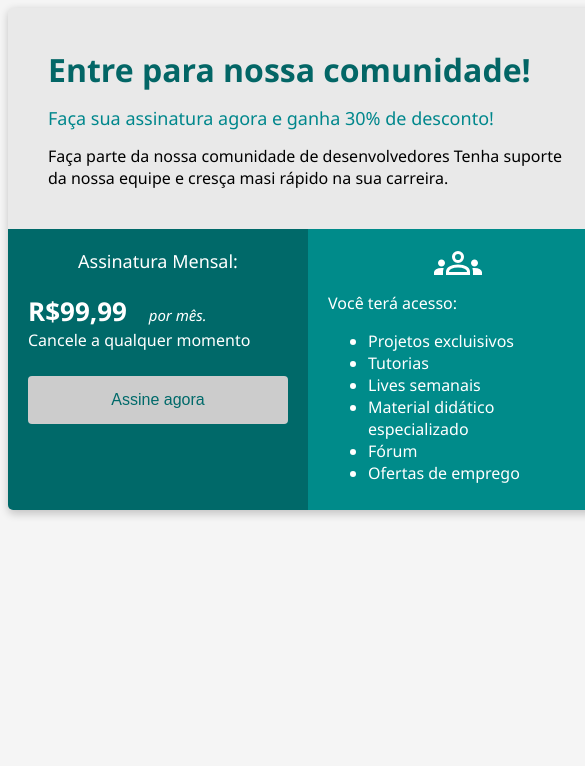
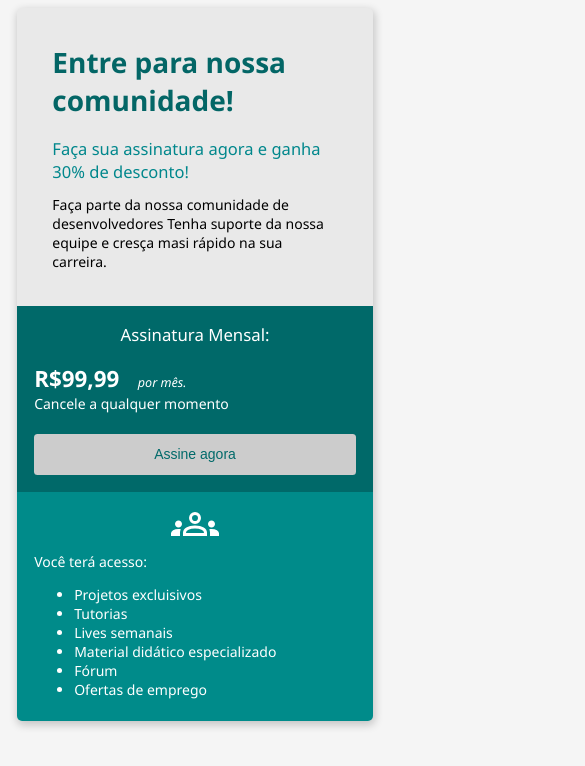
Before and after one commit to Erixian/bootcamp-devjr-mod02, a plain HTML site: page index.html in a window 390 px wide. Shown: the top 766 px of the page, 585 px wide, since content can reach past the window. Drawn offline with Linux system fonts and the light colour scheme.

Commit message:
responsividade com media screen

```diff
--- a/index.html
+++ b/index.html
@@ -22,7 +22,7 @@
         }
 
         .header {
-            padding: 40px;
+            padding: 2.5rem;
 
         }
 
@@ -33,56 +33,56 @@
 
         .header-title {
             color:  #036666;
-            font-size: 32px;
+            font-size: 2rem;
             font-weight: 700;
-            margin-bottom: 15px;
+            margin-bottom: 1.25rem;
         }
 
         .header-subtittle{
             color: #00878C;
-            font-size: 18px;
+            font-size: 1.18rem;
             font-weight: 500;
-            margin-bottom: 15px;
+            margin-bottom: 0.9rem;
         }
 
         .coluna-1 {
             background-color: #006969;
             width:50%;
-            padding:20px;
+            padding:1.2rem;
             color:#FFF;
         }
 
         .coluna-2 {
             background-color:#008B8A;
             width:50%;
-            padding:10px 20px;
+            padding:0.6rem 1.2rem;
             color:#FFF;
         }
 
         .subscription-tittle {
-            font-size: 18px;
+            font-size: 1.2rem;
             text-align: center;
-            margin-bottom: 20px;
+            margin-bottom: 1.2rem;
         }
 
         .price {
-            font-size:26px;
+            font-size:1.6rem;
             font-weight: 700;
         }
 
         .month {
-            font-size: 15px;
+            font-size: 0.9rem;
             font-style: italic;
-            margin-left: 15px;
+            margin-left: 0.9rem;
         }
 
         .button {
             width: 100%;
-            padding: 15px 32px;
+            padding: 0.9rem 2rem;
             color: #006A6A;
-            font-size: 16px;
-            margin-top: 25px;
-            border-radius: 4px;
+            font-size: 1rem;
+            margin-top: 1.5rem;
+            border-radius: 0.25rem;
             border: none;
             background-color: #CCCCCC;
             cursor: pointer;
@@ -94,6 +94,26 @@
 
         .image-group {
             text-align: center;
+        }
+
+        @media screen and (max-width: 620px) {
+            html {
+                font-size: 14px;
+            }
+
+            .flex-container {
+                flex-direction: column;
+            }
+
+            .coluna-1, .coluna-2 {
+                width: 100%;
+                box-sizing: border-box;
+            }
+
+            .container {
+                width: 95%;
+            }
+
         }
 
     </style>
```
